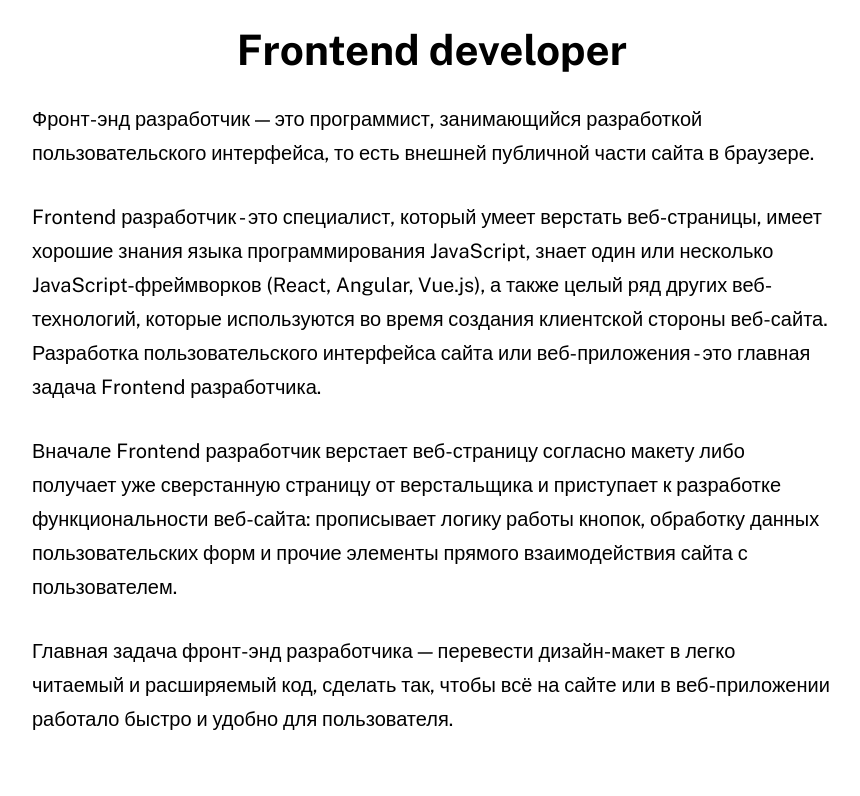
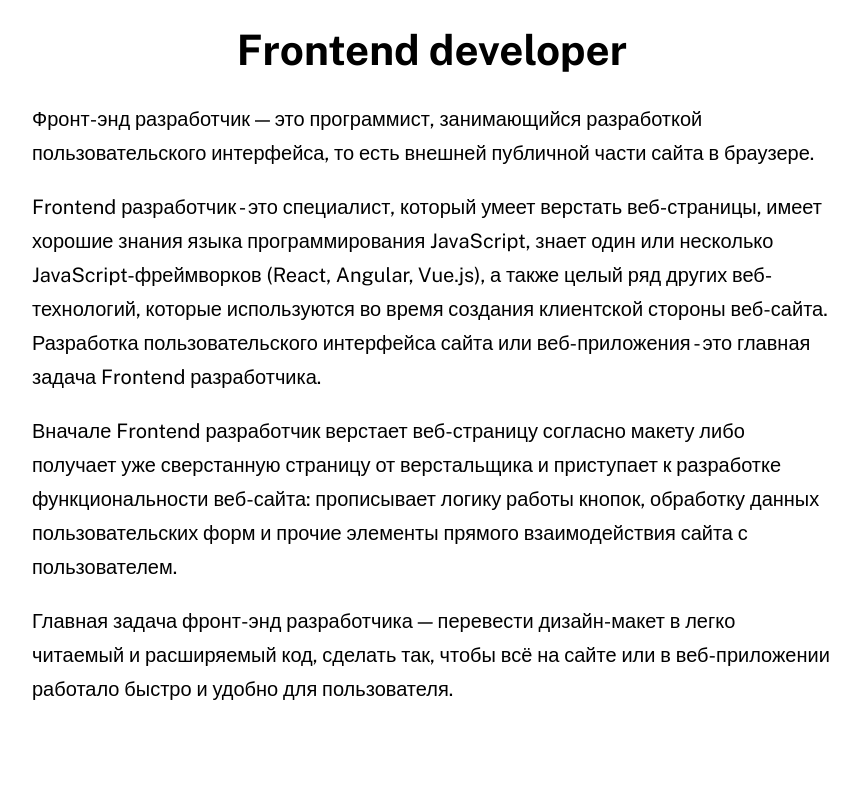
Before and after one commit to Konder1971/iTweb, a PHP site: page / in a window 1280 px wide. Shown: the part 206-1002 px from the top of the page, without its empty margins (208-1068 px from the left). After the commit the page ends 906 px from the top, so only its background shows below. Run offline with PHP 8.4, Linux system fonts and the light colour scheme.

Commit message:
ра
допждпо

```diff
--- a/css/style.css
+++ b/css/style.css
@@ -632,7 +632,7 @@ body {
 	.bct p {
 		font-size: 20px;
 		line-height: 34px;
-		margin-bottom: 30px;
+		margin-bottom: 20px;
 	}
 }
 
```
